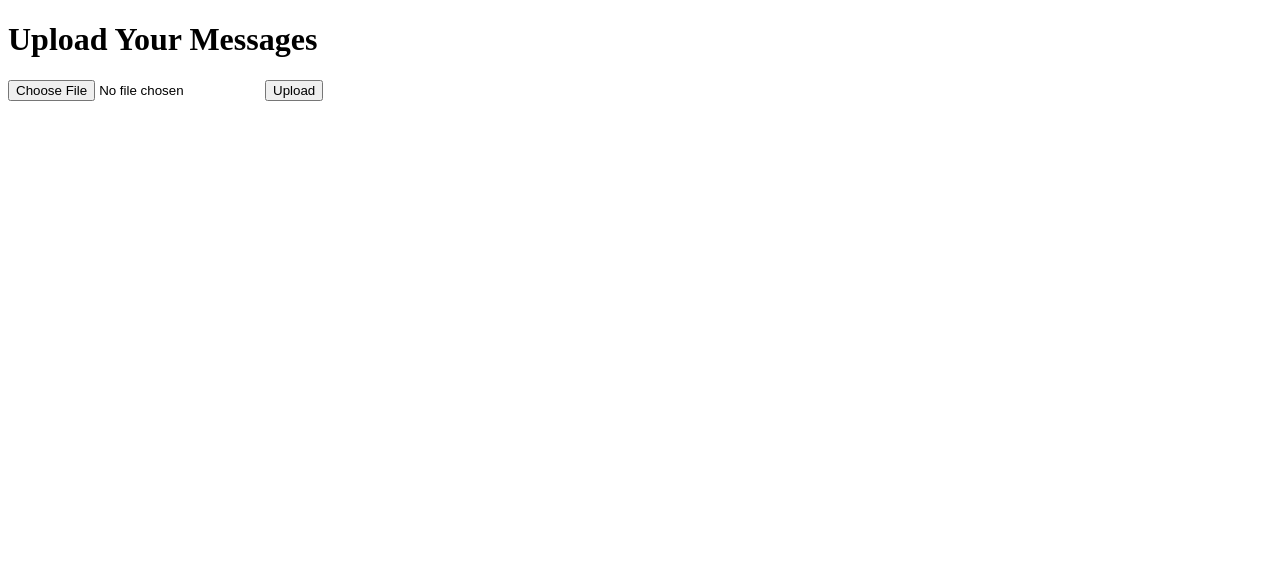
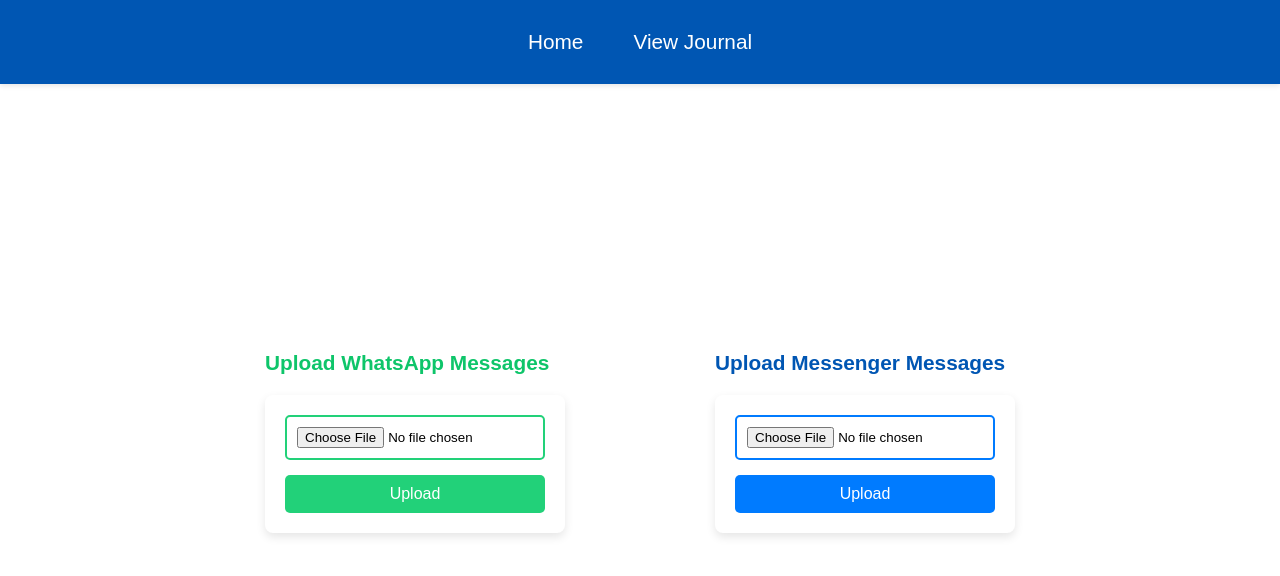
Before and after one commit to ak292/chat-to-journal, a website: page public/index.html in a window 1280 px wide. Drawn offline with Linux system fonts and the light colour scheme.

Commit message:
added journal entries to page, fixed whatsapp messages bug and added styling

```diff
--- a/public/index.css
+++ b/public/index.css
@@ -0,0 +1,135 @@
+* {
+  margin: 0;
+  padding: 0;
+  box-sizing: border-box;
+}
+
+body {
+  font-family: "Arial", sans-serif;
+  display: flex;
+  flex-direction: column;
+  height: 100vh;
+}
+
+.navbar {
+  background-color: #0056b3;
+  padding: 30px 40px;
+  box-shadow: 0 2px 5px rgba(0, 0, 0, 0.1);
+  width: 100%;
+}
+
+.navbar-list {
+  list-style-type: none;
+  display: flex;
+  justify-content: center;
+  align-items: center;
+  margin: 0;
+  gap: 20px;
+  padding: 0;
+}
+
+.navbar-list li {
+  margin: 0 15px;
+}
+
+.navbar-list a {
+  text-decoration: none;
+  color: white;
+  font-size: 1.3rem;
+  transition: color 0.3s ease;
+}
+
+.navbar-list a:hover {
+  color: #e0e0e0;
+}
+
+.container {
+  display: flex;
+  justify-content: center;
+  align-items: center;
+  flex-wrap: wrap;
+  gap: 150px;
+  width: 100%;
+  flex-grow: 1;
+  padding: 20px;
+}
+
+form {
+  display: flex;
+  flex-direction: column;
+  background-color: #fff;
+  border-radius: 8px;
+  box-shadow: 0 4px 10px rgba(0, 0, 0, 0.1);
+  padding: 20px;
+  width: 300px;
+  text-align: center;
+  gap: 15px;
+}
+
+h1 {
+  font-size: 1.3rem;
+  margin-bottom: 20px;
+}
+
+.whatsapp-h1 {
+  color: #0ec56a;
+}
+
+.messenger-h1 {
+  color: #0056b3;
+}
+
+input[type="file"] {
+  padding: 10px;
+  border: 2px solid #007bff;
+  border-radius: 5px;
+  margin: 0 auto;
+  transition: border-color 0.3s ease;
+  width: 100%;
+  max-width: 280px;
+}
+
+.whatsapp-input {
+  border: 2px solid #22d179 !important;
+}
+
+.whatsapp-input:focus {
+  border-color: #22d179 !important;
+}
+
+input[type="file"]:focus {
+  outline: none;
+  border-color: #0056b3;
+}
+
+button {
+  background-color: #007bff;
+  color: #fff;
+  padding: 10px;
+  border: none;
+  border-radius: 5px;
+  cursor: pointer;
+  transition: background-color 0.3s ease;
+  font-size: 1rem;
+  width: 100%;
+  max-width: 280px;
+  margin: 0 auto;
+}
+
+.whatsapp-button {
+  background-color: #22d179 !important;
+}
+
+.whatsapp-button:hover {
+  background-color: #0ec56a !important;
+}
+
+button:hover {
+  background-color: #0056b3;
+}
+
+#notification {
+  margin-top: 10px;
+  color: #ff0000;
+  font-weight: bold;
+}
--- a/public/index.html
+++ b/public/index.html
@@ -7,12 +7,28 @@
     <link rel="stylesheet" href="index.css" />
   </head>
   <body>
-    <div>
-      <h1>Upload Your Messages</h1>
-      <form id="uploadForm" enctype="multipart/form-data" method="POST" action="/upload">
-        <input type="file" name="messageFile" accept=".txt" required />
-        <button type="submit">Upload</button>
-      </form>
+    <nav class="navbar">
+      <ul class="navbar-list">
+        <li><a href="/">Home</a></li>
+        <li><a href="/journal">View Journal</a></li>
+      </ul>
+    </nav>
+    <div class="container">
+      <div>
+        <h1 class="whatsapp-h1">Upload WhatsApp Messages</h1>
+        <div id="notification"></div>
+        <form id="whatsappForm" enctype="multipart/form-data">
+          <input class="whatsapp-input" type="file" name="messageFile" accept=".txt" required />
+          <button class="whatsapp-button" type="submit">Upload</button>
+        </form>
+      </div>
+      <div>
+        <h1 class="messenger-h1">Upload Messenger Messages</h1>
+        <form id="messengerForm" enctype="multipart/form-data">
+          <input type="file" name="messageFile" accept=".txt" required />
+          <button type="submit">Upload</button>
+        </form>
+      </div>
     </div>
     <script src="index.js"></script>
   </body>
--- a/public/index.js
+++ b/public/index.js
@@ -0,0 +1,42 @@
+document.addEventListener("DOMContentLoaded", function () {
+  const whatsappForm = document.getElementById("whatsappForm");
+  const messengerForm = document.getElementById("messengerForm");
+  const notificationDiv = document.getElementById("notification");
+
+  whatsappForm.addEventListener("submit", function (event) {
+    event.preventDefault();
+    const formData = new FormData(whatsappForm);
+    uploadFile(formData);
+  });
+
+  messengerForm.addEventListener("submit", function (event) {
+    event.preventDefault();
+
+    const formData = new FormData(messengerForm);
+    uploadFile(formData);
+  });
+
+  function uploadFile(formData) {
+    fetch("/upload", {
+      method: "POST",
+      body: formData,
+    })
+      .then((response) => response.json())
+      .then((data) => {
+        if (data.success) {
+          console.log(data.results);
+          localStorage.setItem("journalEntry", JSON.stringify(data.results));
+          notificationDiv.textContent = "Upload successful!";
+          notificationDiv.style.color = "green";
+        } else {
+          notificationDiv.textContent = "Upload failed!";
+          notificationDiv.style.color = "red";
+        }
+      })
+      .catch((error) => {
+        console.error("Error:", error);
+        notificationDiv.textContent = "Upload failed!";
+        notificationDiv.style.color = "red";
+      });
+  }
+});
--- /dev/null
+++ b/public/journal/journal.css
@@ -0,0 +1,44 @@
+* {
+  margin: 0;
+  padding: 0;
+  box-sizing: border-box;
+}
+
+body {
+  font-family: "Arial", sans-serif;
+  display: flex;
+  flex-direction: column;
+  height: 100vh;
+}
+
+.navbar {
+  background-color: #0056b3;
+  padding: 30px 40px;
+  box-shadow: 0 2px 5px rgba(0, 0, 0, 0.1);
+  width: 100%;
+}
+
+.navbar-list {
+  list-style-type: none;
+  display: flex;
+  justify-content: center;
+  align-items: center;
+  margin: 0;
+  gap: 20px;
+  padding: 0;
+}
+
+.navbar-list li {
+  margin: 0 15px;
+}
+
+.navbar-list a {
+  text-decoration: none;
+  color: white;
+  font-size: 1.3rem;
+  transition: color 0.3s ease;
+}
+
+.navbar-list a:hover {
+  color: #e0e0e0;
+}
```
Also changed, not shown: app.js (+24 -31 lines), public/journal/journal.html (added, +22 -0 lines), public/journal/journal.js (added, +30 -0 lines).
